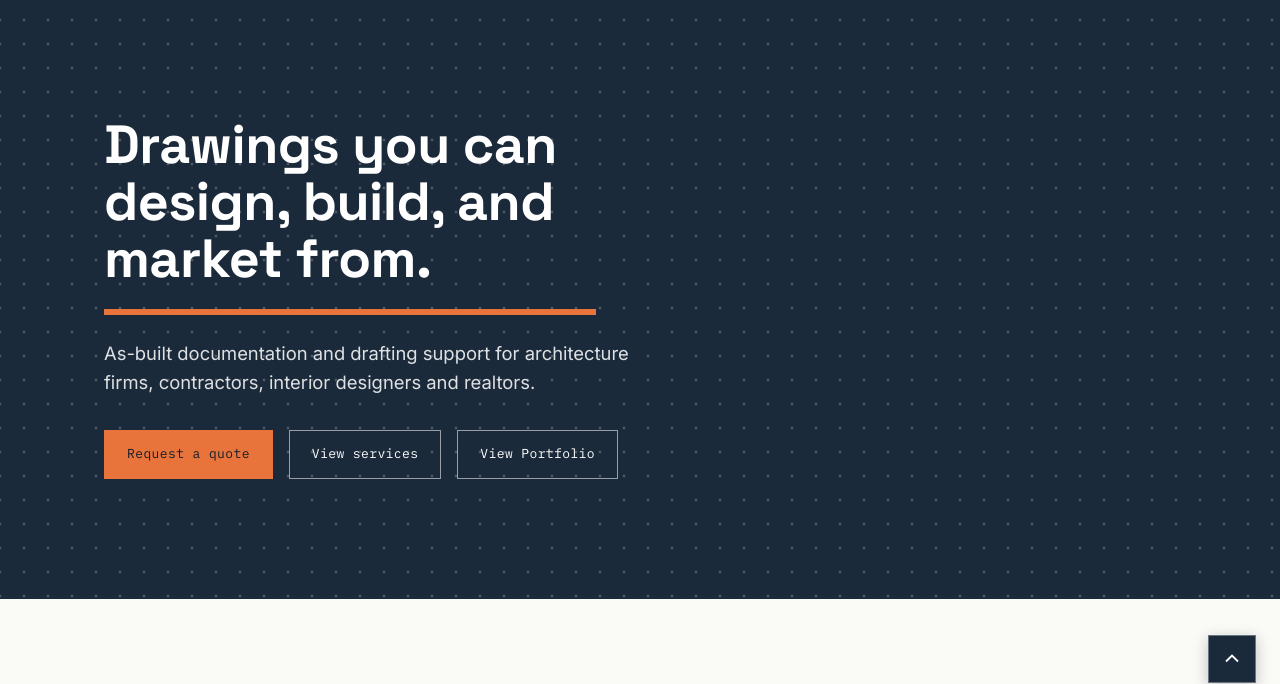
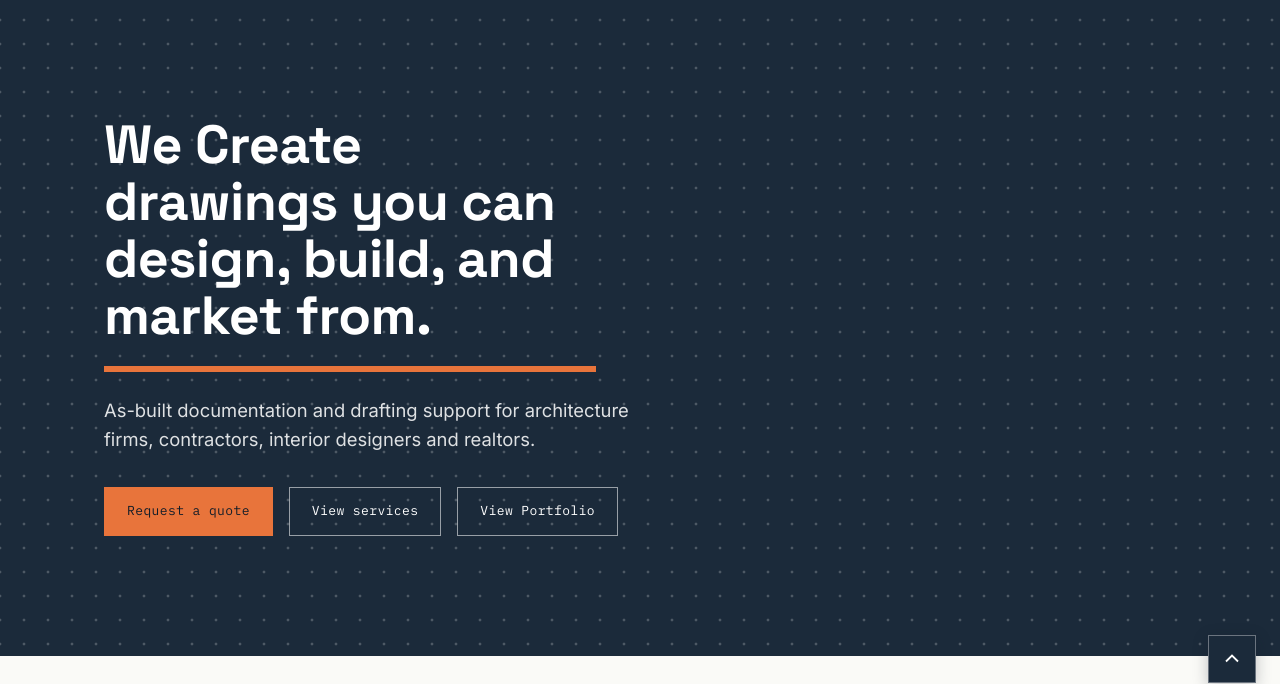
Before and after one commit to TrochezDrafting/TrochezDrafting, a plain HTML site: page index.html in a window 1280 px wide. Shown: the part 93-777 px from the top of the page. Drawn offline with Linux system fonts and the light colour scheme.

Commit message:
Update index.html

```diff
--- a/index.html
+++ b/index.html
@@ -286,7 +286,7 @@ h3{font-size:1.2rem;}
 <section class="grid-band" id="top">
   <div class="wrap hero-inner">
     <div class="hero-copy">
-      <h1 style="max-width: 492px">Drawings you can design, build, and market from.</h1>
+      <h1 style="max-width: 492px">We Create drawings you can design, build, and market from.</h1>
       <p class="lede">As-built documentation and drafting support for architecture firms, contractors, interior designers and realtors.</p>
       <div class="cta-row">
         <a href="#contact" class="btn btn-orange">Request a quote</a>
```
